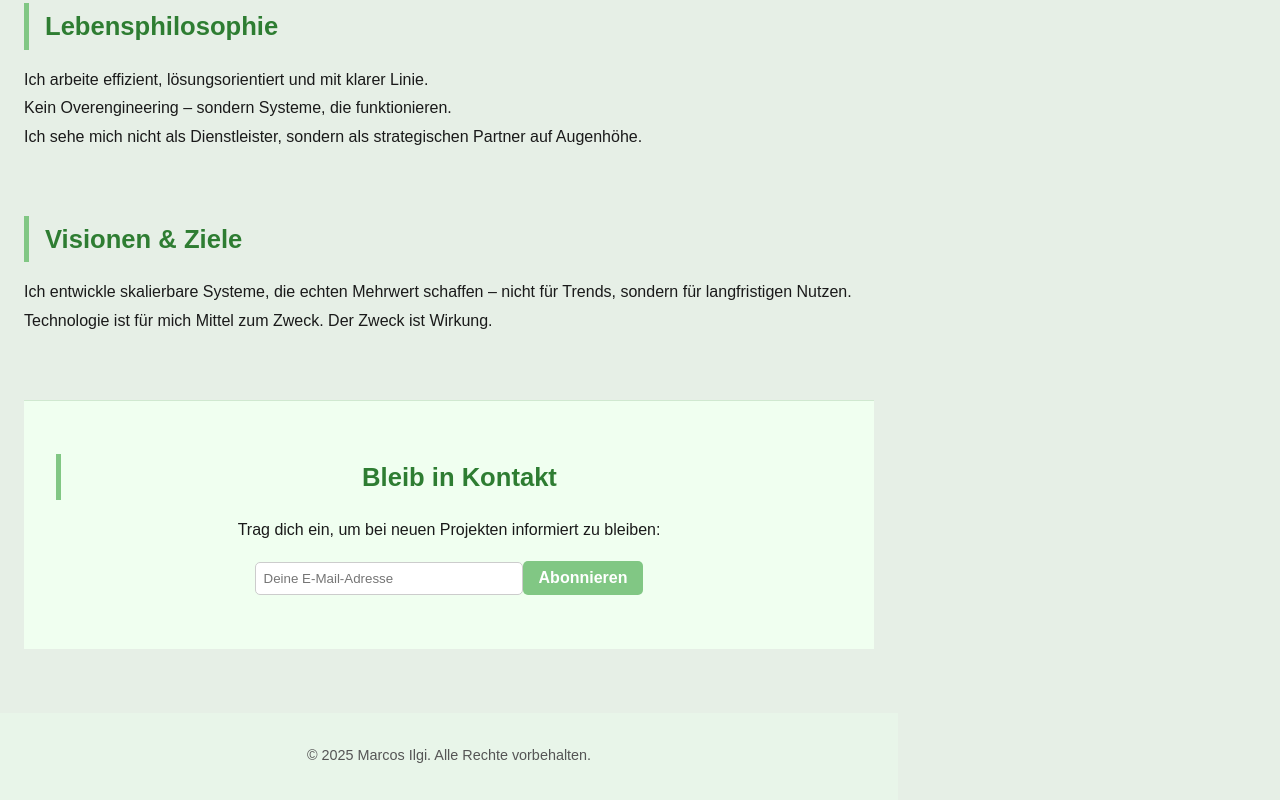
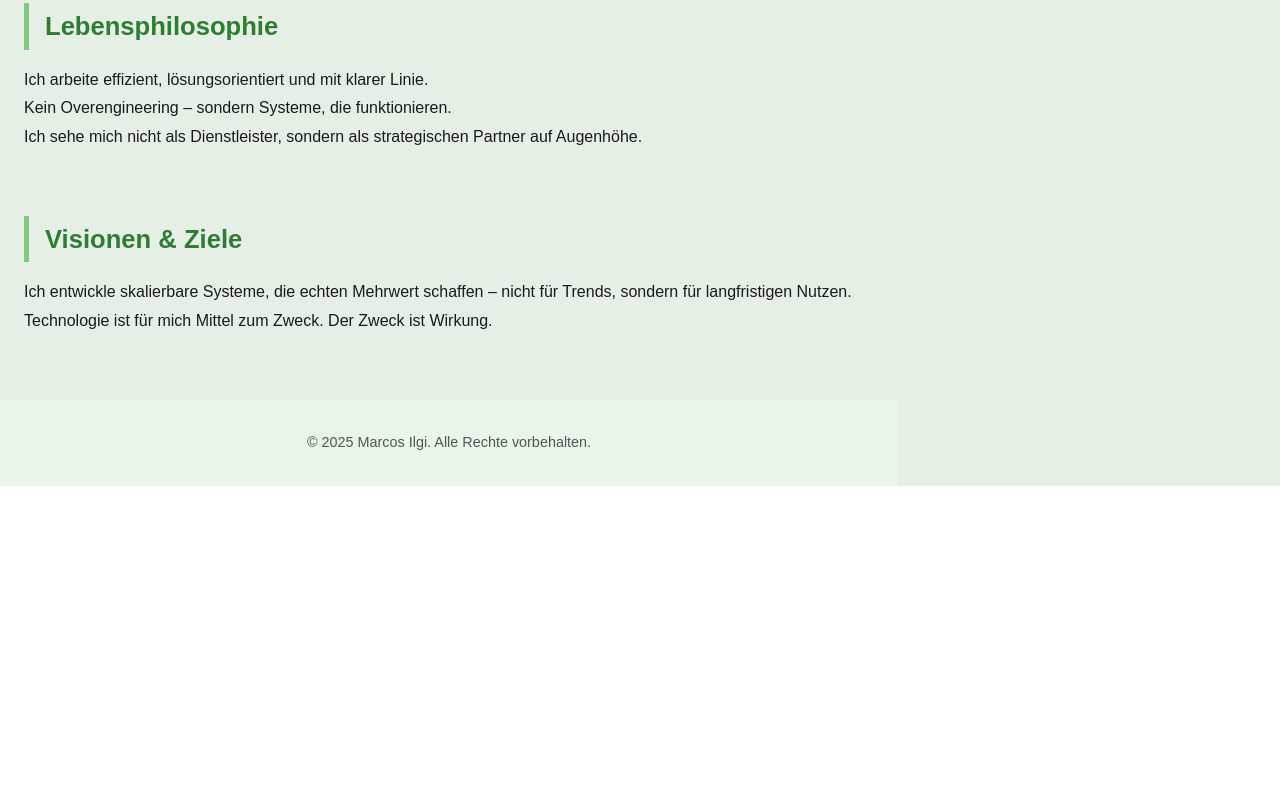
Before and after one commit to mrcocgn/Biopic, a React (Vite) app in the folder client/: page / in a window 1280 px wide. Shown: the part 1295-2095 px from the top of the page. After the commit the page ends 1781 px from the top, so only its background shows below. Built offline with nearby package versions, Linux system fonts and the light colour scheme.

Commit message:
Remove subscription section from Main component

```diff
--- a/client/src/components/Main.jsx
+++ b/client/src/components/Main.jsx
@@ -64,16 +64,6 @@ function Main() {
         Technologie ist für mich Mittel zum Zweck. Der Zweck ist Wirkung.
       </p>
     </section>
-
-    <section id="subscribe">
-      <h2>Bleib in Kontakt</h2>
-      <p>Trag dich ein, um bei neuen Projekten informiert zu bleiben:</p>
-      <form id="subscribe-form">
-        <input type="email" id="email" placeholder="Deine E-Mail-Adresse" required />
-        <button type="submit">Abonnieren</button>
-        <p id="feedback"></p>
-      </form>
-    </section>
   </main>
      );
 }
```
